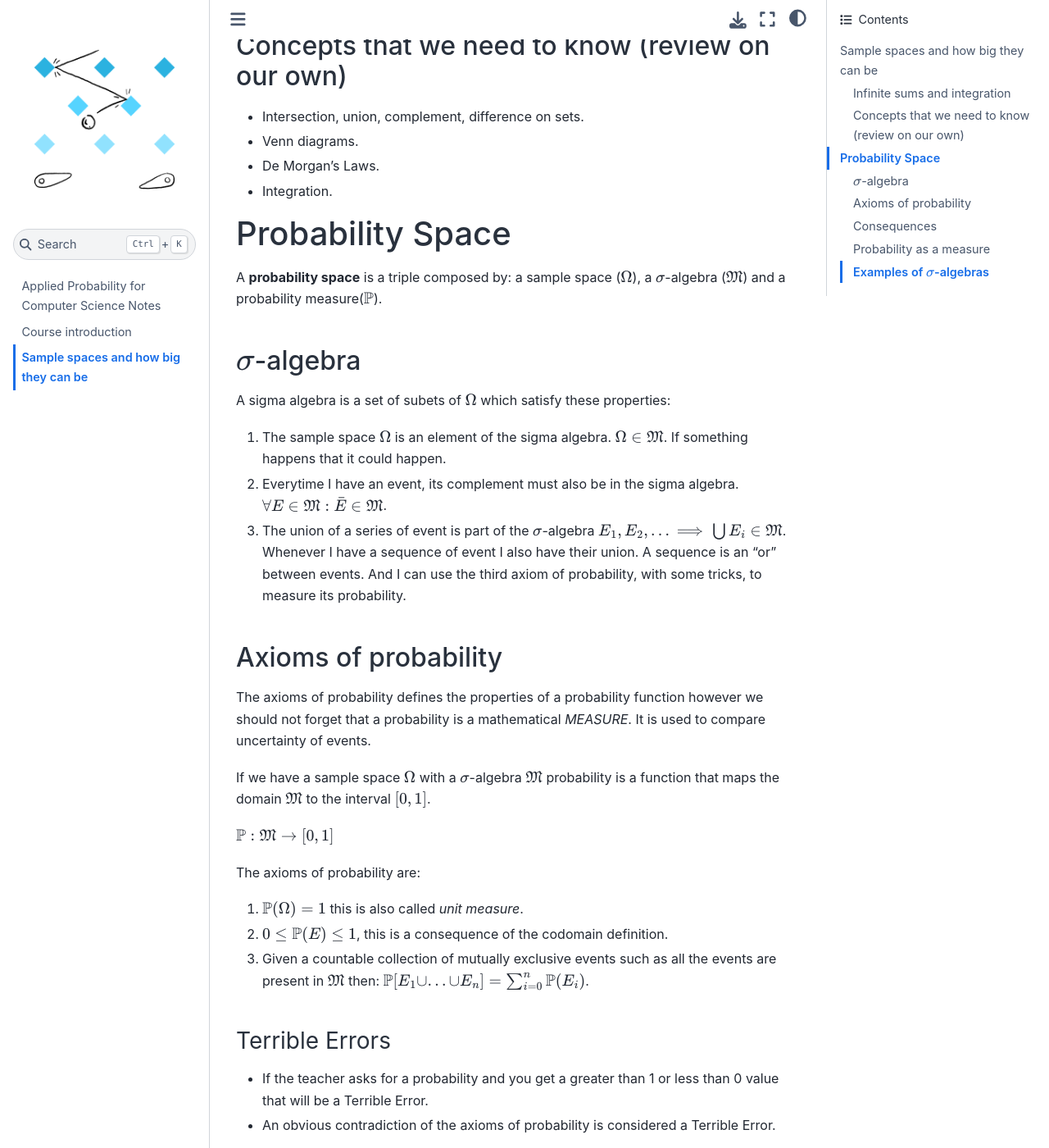
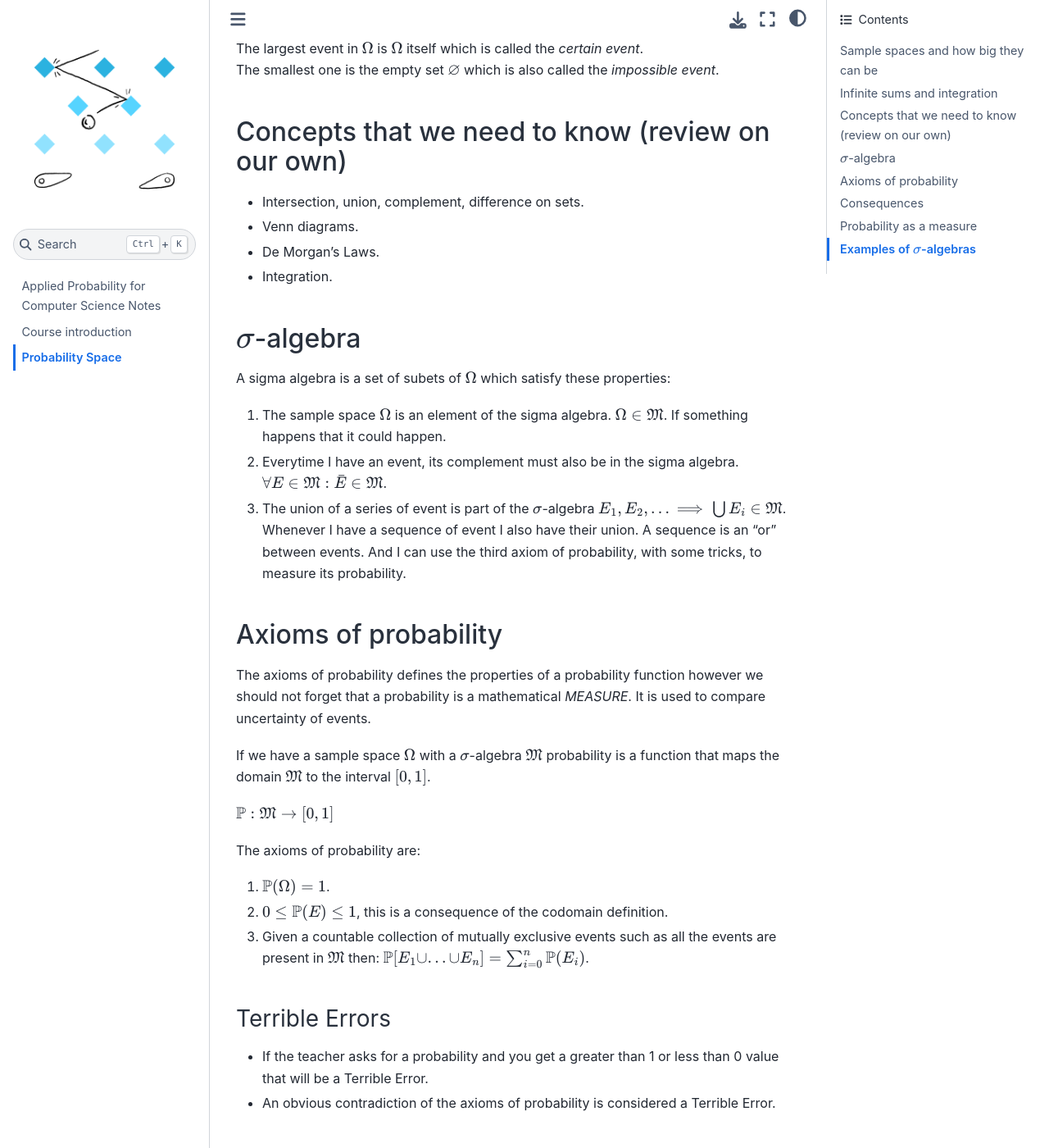
Before and after one commit to GregorySech/applied-probability, a Jupyter Book: the page built from 02_review_mathematics_probability.md, in a window 1280 px wide and 1400 px high, scrolled down 940 px. Shown: the whole window at 82% size. Built offline with Jupyter Book 1.0.4 settings and Sphinx 7.4.7 and the Sphinx Book theme 1.1.4, drawn with Linux system fonts in a browser that asks for light colours; some of the changed text lies outside the part shown.

Commit message:
fix: add course link, remove mention to spatio-temporal analysis, remove mention to unit measure.

```diff
--- a/02_review_mathematics_probability.md
+++ b/02_review_mathematics_probability.md
@@ -33,8 +36,6 @@
 - De Morgan's Laws.
 - Integration.
 
-# Probability Space
-A **probability space** is a triple composed by: a sample space ($\Omega$), a $\sigma$-algebra ($\mathfrak{M}$) and a probability measure($\mathbb{P}$).
 
 ## $\sigma$-algebra
 A sigma algebra is a set of subets of $\Omega$ which satisfy these properties:
@@ -52,7 +53,7 @@
 
 The axioms of probability are:
 
-1. $\mathbb{P}(\Omega) = 1$ this is also called *unit measure*.
+1. $\mathbb{P}(\Omega) = 1$.
 2. $0 \le \mathbb{P}(E) \le 1$, this is a consequence of the codomain definition.
 3. Given a countable collection of mutually exclusive events such as all the events are present in $\mathfrak{M}$ then:
 $\mathbb{P}[E_1 \cup ... \cup E_n] = \sum_{i=0}^n \mathbb{P}(E_i)$.
```
Also changed, not shown: other parts of 02_review_mathematics_probability.md (+4 -1 lines), README.md (+3 -1 lines), 01_course_introduction.ipynb.
